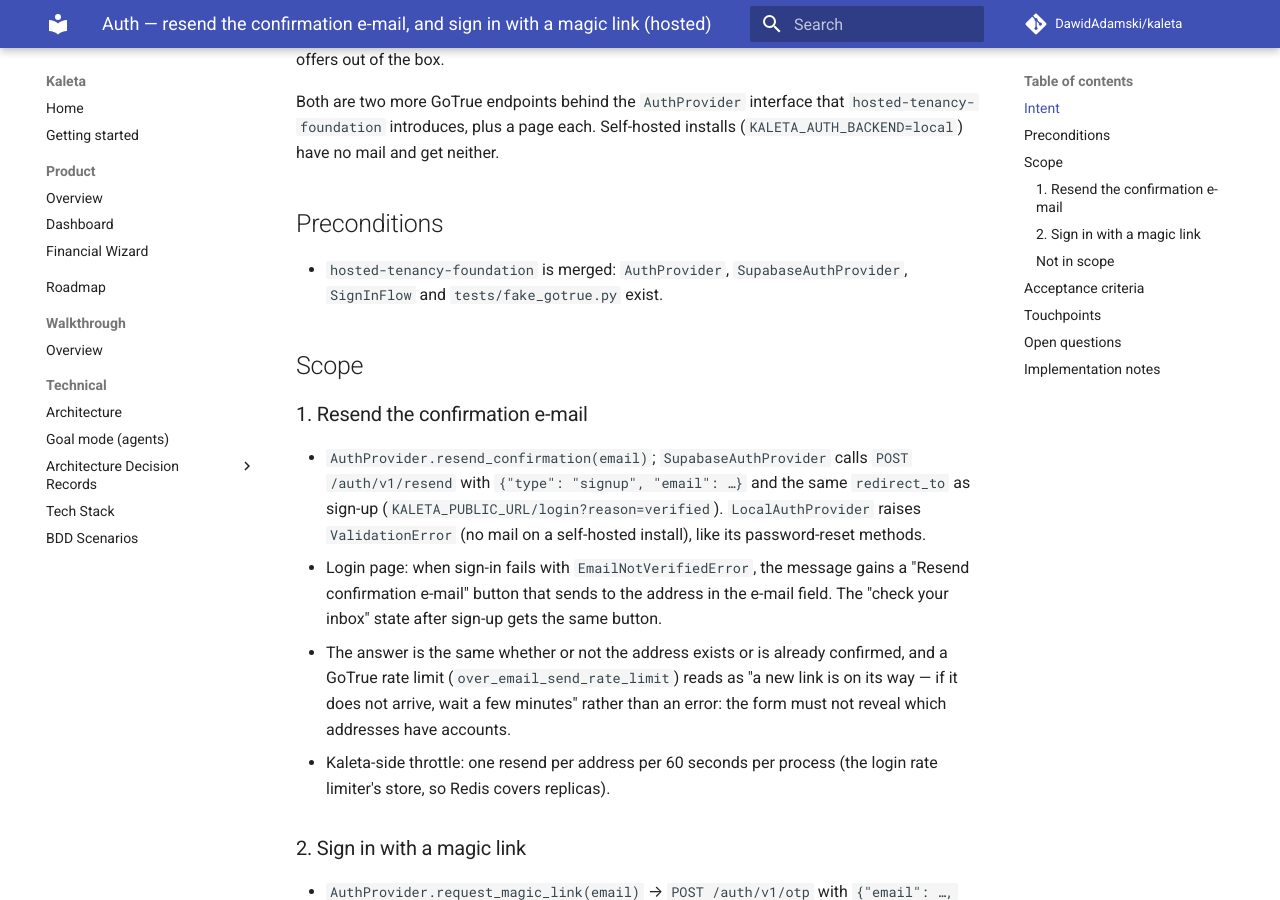
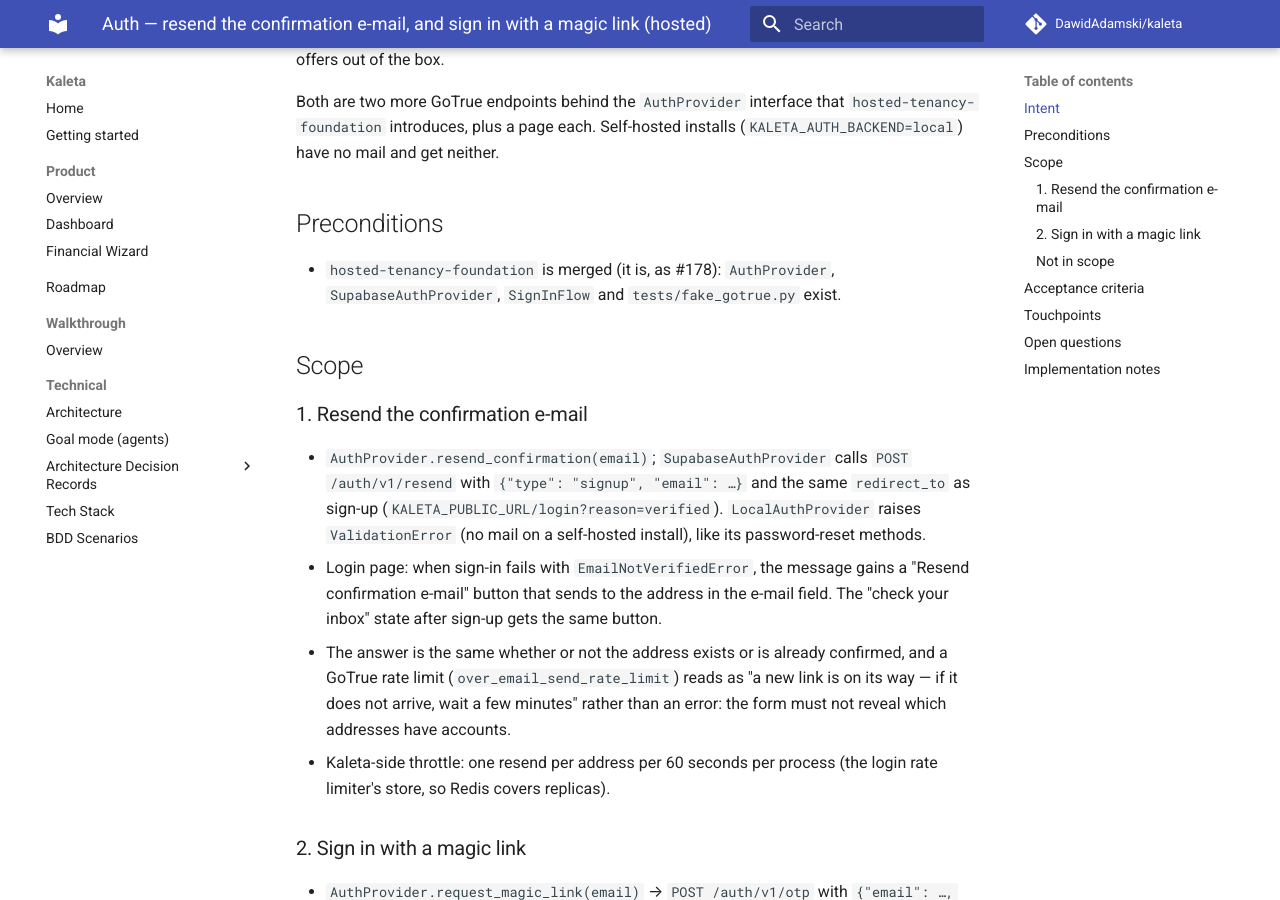
Before and after one commit to DawidAdamski/kaleta, an MkDocs documentation site: the page built from docs/plans/auth-hosted-email-links.md, in a window 1280 px wide and 900 px high, scrolled down 353 px. Built offline with MkDocs 1.6.1 and Material for MkDocs 9.7.7, drawn with Linux system fonts in a browser that asks for light colours; comment, search, counter and statistics services are not loaded.

Commit message:
docs(plans): point auth-hosted-email-links at the archived foundation plan
Co-Authored-By: Claude Opus 5.5 <noreply@anthropic.com>
Claude-Session: https://claude.ai/code/session_01G13kNHdWULrLSsKUgiuQjH

```diff
--- a/docs/plans/auth-hosted-email-links.md
+++ b/docs/plans/auth-hosted-email-links.md
@@ -12,7 +12,7 @@ roadmap_ref: ../roadmap.md#2027-directions
 ## Intent
 
 Found in the manual run of
-[`hosted-tenancy-foundation`](hosted-tenancy-foundation.md) against a real
+[`hosted-tenancy-foundation`](archive/hosted-tenancy-foundation.md) against a real
 Supabase project: a person whose confirmation e-mail never arrived, or
 expired, is told "Confirm your e-mail address first" and has no way to get a
 new link — the only way out was confirming the user by hand in the Supabase
@@ -26,7 +26,7 @@ installs (`KALETA_AUTH_BACKEND=local`) have no mail and get neither.
 
 ## Preconditions
 
-- `hosted-tenancy-foundation` is merged: `AuthProvider`,
+- `hosted-tenancy-foundation` is merged (it is, as #178): `AuthProvider`,
   `SupabaseAuthProvider`, `SignInFlow` and `tests/fake_gotrue.py` exist.
 
 ## Scope
```
